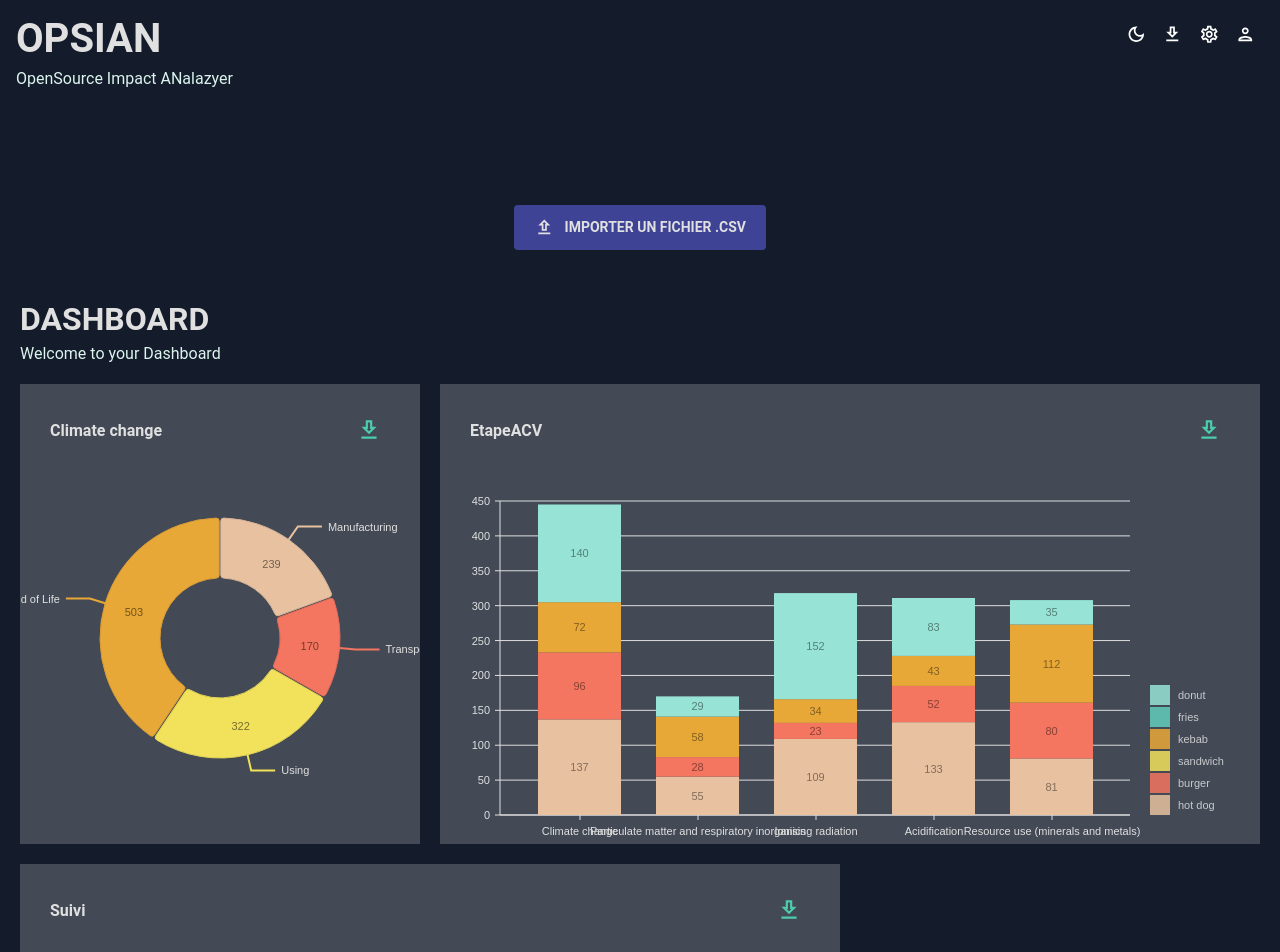
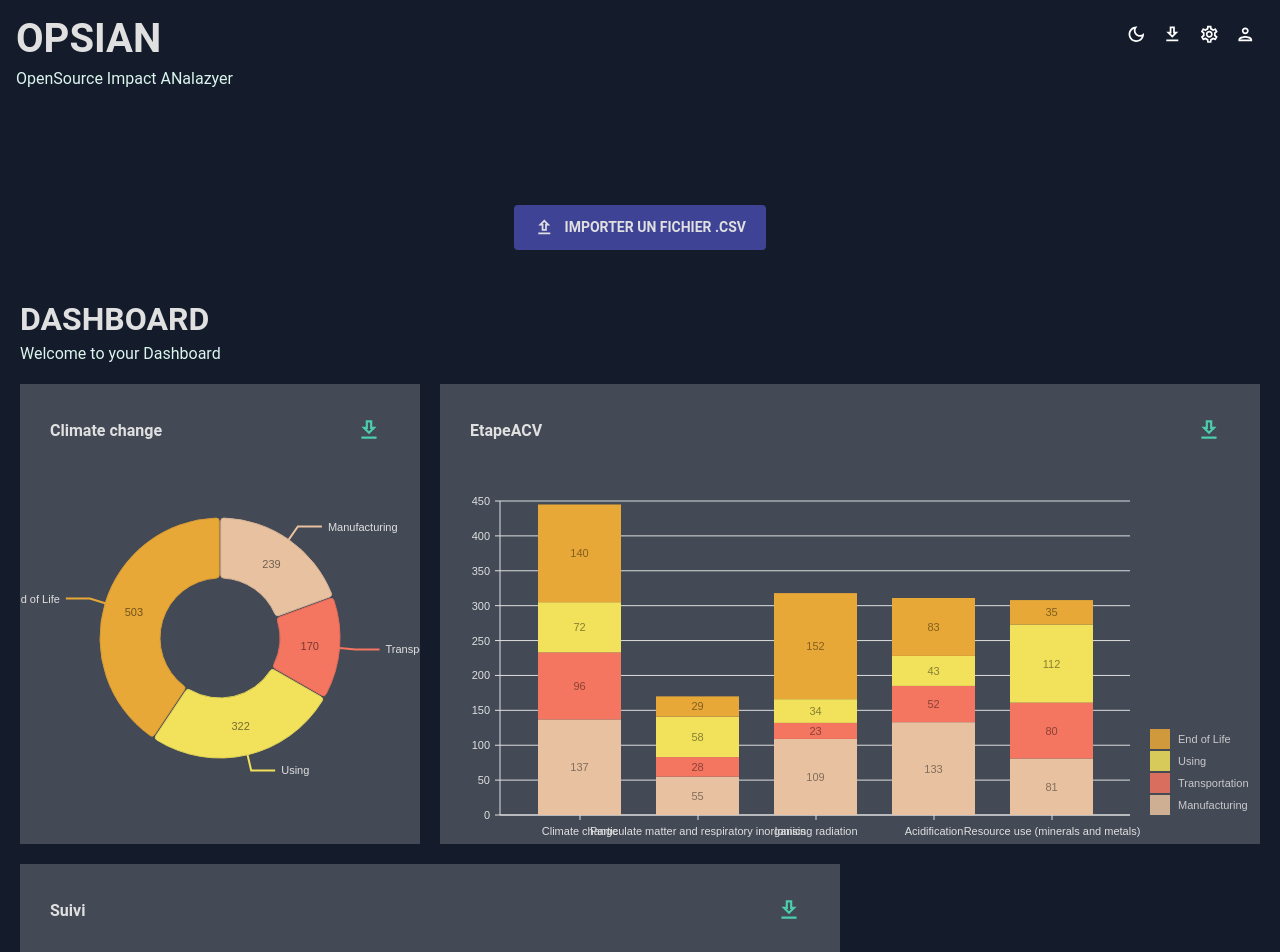
Before and after one commit to amFarwati/SPOC_Analyse_Impact_IT, a React (Create React App) app in the folder v_0.1/front/: page / in a window 1280 px wide. Shown: the top 952 px of the page. Built offline with nearby package versions, Linux system fonts and the light colour scheme; a web font is replaced by a local one.

Commit message:
bouton import

```diff
--- a/v_0.1/front/src/components/Barchart.jsx
+++ b/v_0.1/front/src/components/Barchart.jsx
@@ -41,14 +41,12 @@ function Barchart({isDashboard=false}) {
             },
         }}
         keys={[
-            'hot dog',
-            'burger',
-            'sandwich',
-            'kebab',
-            'fries',
-            'donut'
+            'Manufacturing',
+            'Transportation',
+            'Using',
+            'End of Life'
         ]}
-        indexBy="country"
+        indexBy="criteres"
         margin={{ top: 50, right: 130, bottom: 50, left: 60 }}
         padding={0.3}
         valueScale={{ type: 'linear' }}
@@ -103,7 +101,7 @@ function Barchart({isDashboard=false}) {
             tickSize: 5,
             tickPadding: 5,
             tickRotation: 0,
-            legend: isDashboard ? undefined :'country',
+            legend: isDashboard ? undefined :'criteres',
             legendPosition: 'middle',
             legendOffset: 32,
             truncateTickAt: 0
@@ -112,7 +110,7 @@ function Barchart({isDashboard=false}) {
             tickSize: 5,
             tickPadding: 5,
             tickRotation: 0,
-            legend: isDashboard ? undefined : 'food',
+            legend: isDashboard ? undefined : 'etapeACV',
             legendPosition: 'middle',
             legendOffset: -40,
             truncateTickAt: 0
@@ -154,7 +152,7 @@ function Barchart({isDashboard=false}) {
         ]}
         role="application"
         ariaLabel="Nivo bar chart demo"
-        barAriaLabel={e=>e.id+": "+e.formattedValue+" in country: "+e.indexValue}
+        barAriaLabel={e=>e.id+": "+e.formattedValue+" in criteres: "+e.indexValue}
     />
     );
   }
--- a/v_0.1/front/src/components/InputFileUpload.js
+++ b/v_0.1/front/src/components/InputFileUpload.js
@@ -1,10 +1,13 @@
 import * as React from 'react';
 import { useState, useEffect, useRef, useContext } from 'react';
 import { User_Context } from '../pages/Dashboard';
+import { Box,Button,IconButton,Typography,useTheme } from "@mui/material";
 import Papa from 'papaparse';
-import Button from '@mui/joy/Button';
 import SvgIcon from '@mui/joy/SvgIcon';
 import { styled } from '@mui/joy';
+import UploadOutlinedIcon from "@mui/icons-material/UploadOutlined"
+import { tokens } from "../theme";
+
 
 const VisuallyHiddenInput = styled('input')`
   clip: rect(0 0 0 0);
@@ -20,8 +23,19 @@ const VisuallyHiddenInput = styled('input')`
 
 export default function InputFileUpload(props) {
 
-    const setUserParc = useContext(User_Context)[1];
+    var setUserParc = useContext(User_Context);
+
+    if (setUserParc) {
+      setUserParc = setUserParc[1];
+      // le reste du code à l'intérieur du bloc if
+    } else {
+      // Gérer le cas où le contexte est indéfini
+      console.error("Le contexte User_Context est indéfini.");
+    }
+
     const [fileChange, setFileChange] = useState(false);
+    const theme = useTheme();
+    const colors = tokens(theme.palette.mode);
 
     const handleFileUpload = (event) => {
         const file = event.target.files[0];
@@ -81,38 +95,19 @@ export default function InputFileUpload(props) {
     };
 
     return (
-        <Button
-            color="neutral"
-            variant="solid"
+        <Button component="label" sx={{
+            backgroundColor: colors.blueAccent[700],
+            color: colors.grey[100],
+            fontSize: "14px",
+            fontWeight: "bold",
+            padding: "10px 20px",
+          }}
+        >
+          <UploadOutlinedIcon sx={{ mr: "10px" }} />
+          Importer un fichier .csv
+          <VisuallyHiddenInput type="file" onChange={handleFileUpload}/>
+                    </Button>
 
-            component="label"
-            role={undefined}
-            tabIndex={-1}
-            style={{
-                borderRadius: 30,
-                padding: "18px 36px",
-                fontSize: "20px"
-            }}
-        startDecorator={
-            <SvgIcon>
-            <svg
-                xmlns="http://www.w3.org/2000/svg"
-                fill="none"
-                viewBox="0 0 24 24"
-                strokeWidth={1.5}
-                stroke="currentColor"
-            >
-                <path
-                strokeLinecap="round"
-                strokeLinejoin="round"
-                d="M12 16.5V9.75m0 0l3 3m-3-3l-3 3M6.75 19.5a4.5 4.5 0 01-1.41-8.775 5.25 5.25 0 0110.233-2.33 3 3 0 013.758 3.848A3.752 3.752 0 0118 19.5H6.75z"
-                />
-            </svg>
-            </SvgIcon>
-        }
-        >
-        Upload a file
-        <VisuallyHiddenInput type="file" onChange={handleFileUpload}/>
-        </Button>
+
     );
 }
--- a/v_0.1/front/src/data/mockData.js
+++ b/v_0.1/front/src/data/mockData.js
@@ -2,59 +2,59 @@ import { tokens } from "../theme";
 
 export const mockBarData = [
   {
-    country: "Climate change",
-    "hot dog": 137,
-    "hot dogColor": "hsl(229, 70%, 50%)",
-    burger: 96,
-    burgerColor: "hsl(296, 70%, 50%)",
-    kebab: 72,
-    kebabColor: "hsl(97, 70%, 50%)",
-    donut: 140,
-    donutColor: "hsl(340, 70%, 50%)",
+    criteres: "Climate change",
+    Manufacturing: 137,
+    ManufacturingColor: "hsl(229, 70%, 50%)",
+    Transportation: 96,
+    TransportationColor: "hsl(296, 70%, 50%)",
+    Using: 72,
+    UsingColor: "hsl(97, 70%, 50%)",
+    "End of Life": 140,
+    "End of LifeColor": "hsl(340, 70%, 50%)",
   },
   {
-    country: "Particulate matter and respiratory inorganics",
-    "hot dog": 55,
-    "hot dogColor": "hsl(307, 70%, 50%)",
-    burger: 28,
-    burgerColor: "hsl(111, 70%, 50%)",
-    kebab: 58,
-    kebabColor: "hsl(273, 70%, 50%)",
-    donut: 29,
-    donutColor: "hsl(275, 70%, 50%)",
+    criteres: "Particulate matter and respiratory inorganics",
+    Manufacturing: 55,
+    ManufacturingColor: "hsl(307, 70%, 50%)",
+    Transportation: 28,
+    TransportationColor: "hsl(111, 70%, 50%)",
+    Using: 58,
+    UsingColor: "hsl(273, 70%, 50%)",
+    "End of Life": 29,
+    "End of LifeColor": "hsl(275, 70%, 50%)",
   },
   {
-    country: "Ionising radiation",
-    "hot dog": 109,
-    "hot dogColor": "hsl(72, 70%, 50%)",
-    burger: 23,
-    burgerColor: "hsl(96, 70%, 50%)",
-    kebab: 34,
-    kebabColor: "hsl(106, 70%, 50%)",
-    donut: 152,
-    donutColor: "hsl(256, 70%, 50%)",
+    criteres: "Ionising radiation",
+    Manufacturing: 109,
+    ManufacturingColor: "hsl(72, 70%, 50%)",
+    Transportation: 23,
+    TransportationColor: "hsl(96, 70%, 50%)",
+    Using: 34,
+    UsingColor: "hsl(106, 70%, 50%)",
+    "End of Life": 152,
+    "End of LifeColor": "hsl(256, 70%, 50%)",
   },
   {
-    country: "Acidification",
-    "hot dog": 133,
-    "hot dogColor": "hsl(257, 70%, 50%)",
-    burger: 52,
-    burgerColor: "hsl(326, 70%, 50%)",
-    kebab: 43,
-    kebabColor: "hsl(110, 70%, 50%)",
-    donut: 83,
-    donutColor: "hsl(9, 70%, 50%)",
+    criteres: "Acidification",
+    Manufacturing: 133,
+    ManufacturingColor: "hsl(257, 70%, 50%)",
+    Transportation: 52,
+    TransportationColor: "hsl(326, 70%, 50%)",
+    Using: 43,
+    UsingColor: "hsl(110, 70%, 50%)",
+    "End of Life": 83,
+    "End of LifeColor": "hsl(9, 70%, 50%)",
   },
   {
-    country: "Resource use (minerals and metals)",
-    "hot dog": 81,
-    "hot dogColor": "hsl(190, 70%, 50%)",
-    burger: 80,
-    burgerColor: "hsl(325, 70%, 50%)",
-    kebab: 112,
-    kebabColor: "hsl(54, 70%, 50%)",
-    donut: 35,
-    donutColor: "hsl(285, 70%, 50%)",
+    criteres: "Resource use (minerals and metals)",
+    Manufacturing: 81,
+    ManufacturingColor: "hsl(190, 70%, 50%)",
+    Transportation: 80,
+    TransportationColor: "hsl(325, 70%, 50%)",
+    Using: 112,
+    UsingColor: "hsl(54, 70%, 50%)",
+    "End of Life": 35,
+    "End of LifeColor": "hsl(285, 70%, 50%)",
   },
 
 ];
--- a/v_0.1/front/src/scenes/Dashboard/index.jsx
+++ b/v_0.1/front/src/scenes/Dashboard/index.jsx
@@ -9,7 +9,7 @@ import StatBox from "../../components/StatBox";
 import DownloadOutlinedIcon from "@mui/icons-material/DownloadOutlined"
 import UploadOutlinedIcon from "@mui/icons-material/UploadOutlined"
 import InputFileUpload from "../../components/InputFileUpload"
-import { styled } from '@mui/joy';
+import * as React from 'react';
 
 
 function Dashboard() {
@@ -19,18 +19,7 @@ function Dashboard() {
     return (
       <Box m="20px">
         <Box  display="flex" justifyContent="center" alignItems="center" mb="50px">
-           <Button sx={{
-    backgroundColor: colors.blueAccent[700],
-    color: colors.grey[100],
-    fontSize: "14px",
-    fontWeight: "bold",
-    padding: "10px 20px",
-  }}
->
-  <UploadOutlinedIcon sx={{ mr: "10px" }} />
-  Importer un fichier .csv
-
-            </Button>
+        <InputFileUpload/>
             </Box>
           <Box  display="flex" justifyContent="space-between" alignItems="center">
             <Header title="DASHBOARD" subtitle="Welcome to your Dashboard" />
```
